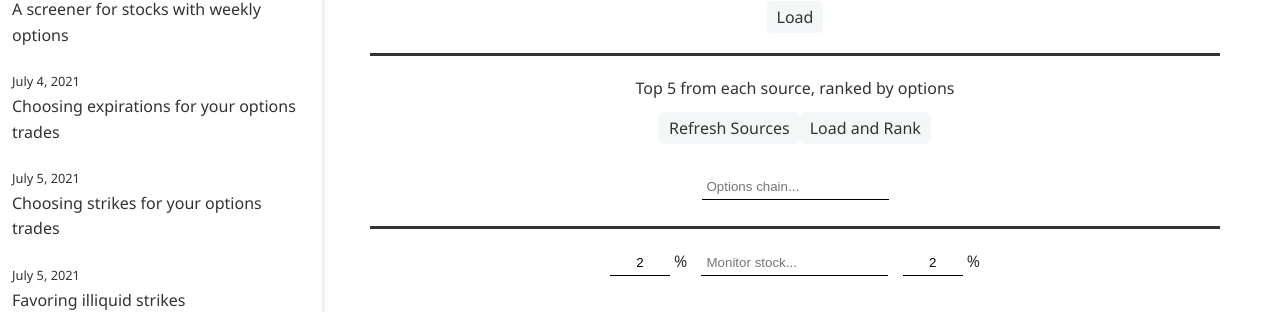
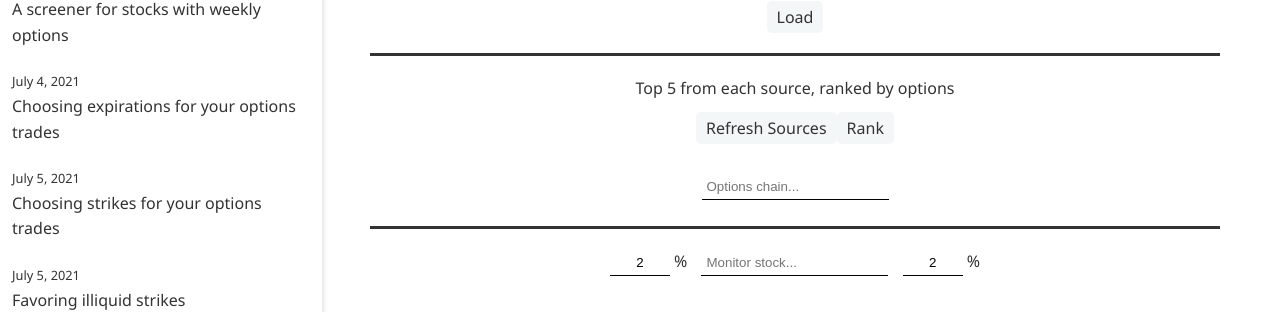
Before and after one commit to ansyblenetwork/aquietlife, a Jekyll site: the page built from _posts/2021-07-08-alerts.md, in a window 1280 px wide and 900 px high, scrolled down 489 px. Shown: the part 143-455 px from the top of the window. Built offline with Jekyll 4.4.1, drawn with Linux system fonts in a browser that asks for light colours.

Commit message:
Update 2021-07-08-alerts.md

```diff
--- a/_posts/2021-07-08-alerts.md
+++ b/_posts/2021-07-08-alerts.md
@@ -40,7 +40,7 @@ A stock alert applet which emits a ring/notification for price movements beyond
 
 <div style="margin-bottom:10px; text-align:center; padding-top:20px; border-top:solid" id="merge">Top 5 from each source, ranked by options</div>
 	<div style="margin-bottom:20px; text-align:center">
-<button onclick="updateAll();">Refresh Sources</button><button id="mergeButton" onclick="mergeAll()">Load and Rank</button>
+<button onclick="updateAll();">Refresh Sources</button><button id="mergeButton" onclick="mergeAll()">Rank</button>
 	</div>
 <div style="width:max-content; margin:auto">
 <input onkeyup="if (event.keyCode == 27) this.value = '';
```
